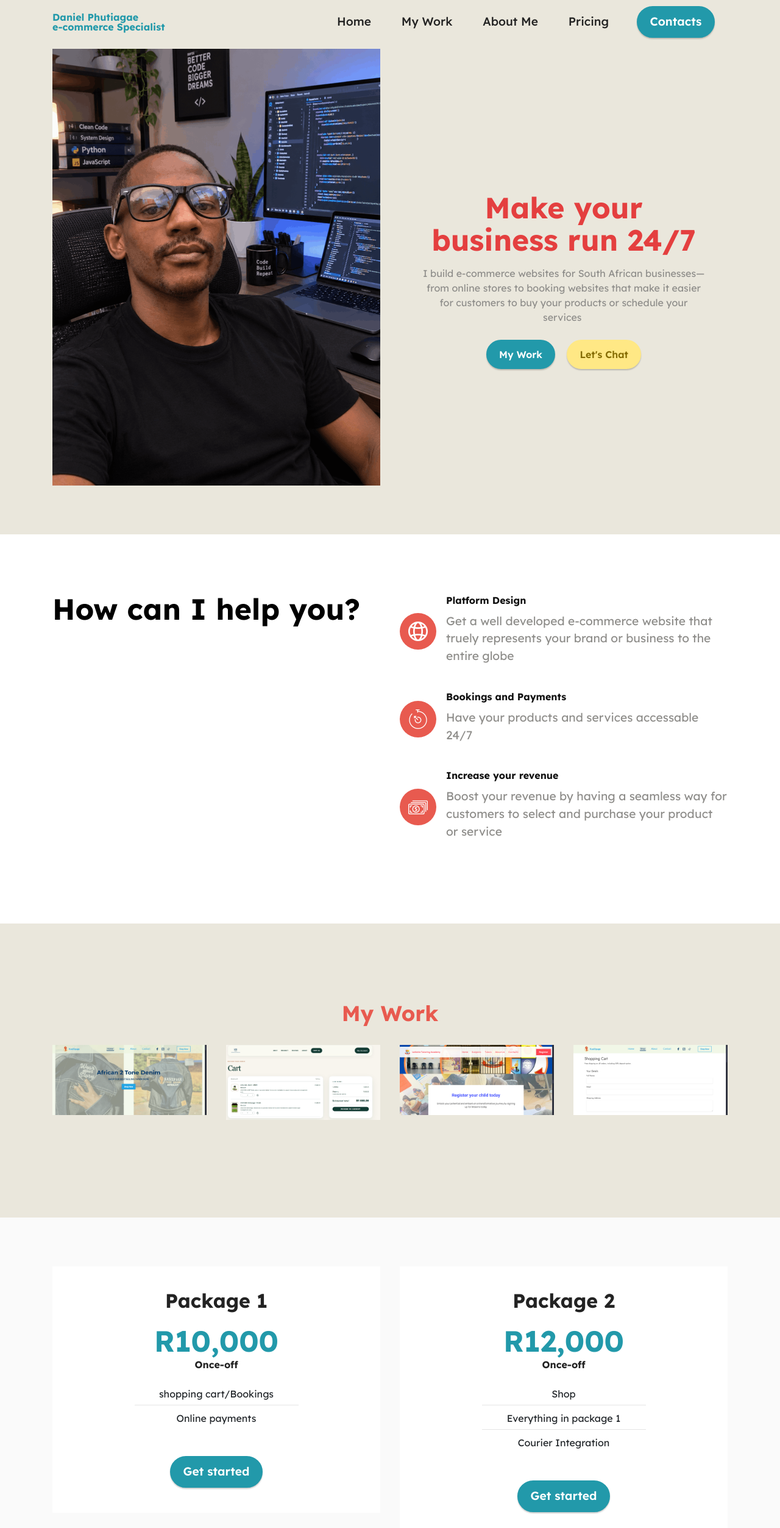
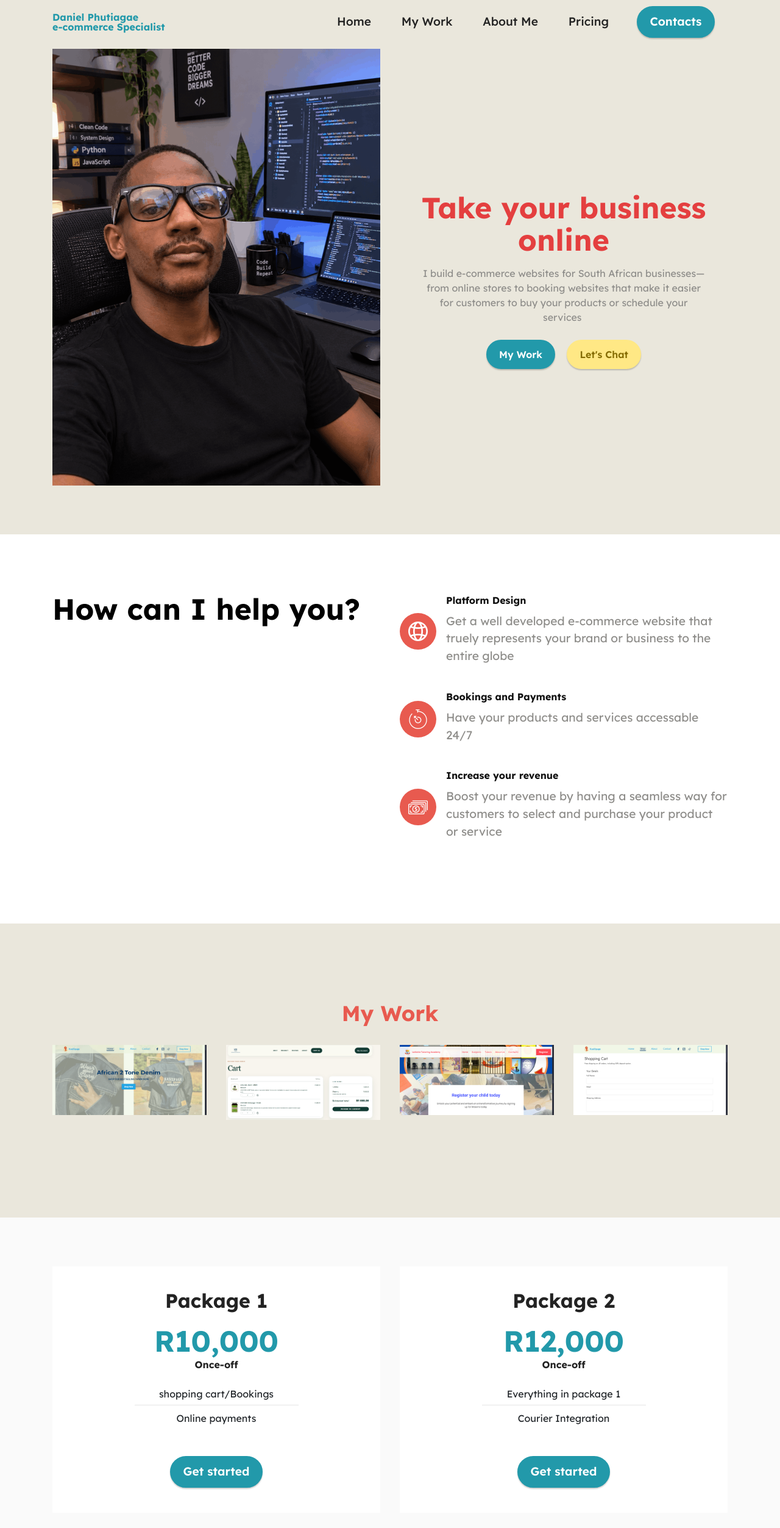
Before and after one commit to danielp-crypto/portfolio, a plain HTML site: page index.html in a window 1280 px wide. Shown: the top 2505 px of the page at 61% size. Drawn offline with Linux system fonts and the light colour scheme.

Commit message:
Update homepage

```diff
--- a/index.html
+++ b/index.html
@@ -72,7 +72,7 @@
                 <div class="text-wrapper text-center">
                     <h1 class="mbr-section-title mbr-fonts-style mb-3 display-1">
                         <strong>
-</strong><div><strong><br></strong></div><div><strong>Make your business run 24/7</strong></div></h1>
+</strong><div><strong><br></strong></div><div><strong>Take your business online</strong></div></h1>
                     <p class="mbr-text mbr-fonts-style display-7">I&nbsp;build e-commerce websites for South African businesses—from online stores to booking websites that make it easier for customers to buy your products or schedule your services&nbsp;</p>
                     <div class="mbr-section-btn mt-3"><a class="btn btn-primary display-7" href="index.html#gallery5-3">My Work</a> <a class="btn btn-danger display-7" href="https://wa.me/27653575955">Let's Chat</a></div>
                 </div>
@@ -259,7 +259,7 @@
                     <div class="plan-body">
                         <div class="plan-list mb-4">
                             <ul class="list-group mbr-fonts-style list-group-flush display-7">
-                                <li class="list-group-item">Shop</li><li class="list-group-item">Everything in package 1</li><li class="list-group-item">Courier Integration</li>
+                                <li class="list-group-item">Everything in package 1</li><li class="list-group-item">Courier Integration</li>
                             </ul>
                         </div>
                         <div class="mbr-section-btn text-center"><a href="https://wa.me/27653575955" class="btn btn-primary display-4">Get started</a></div>
```
